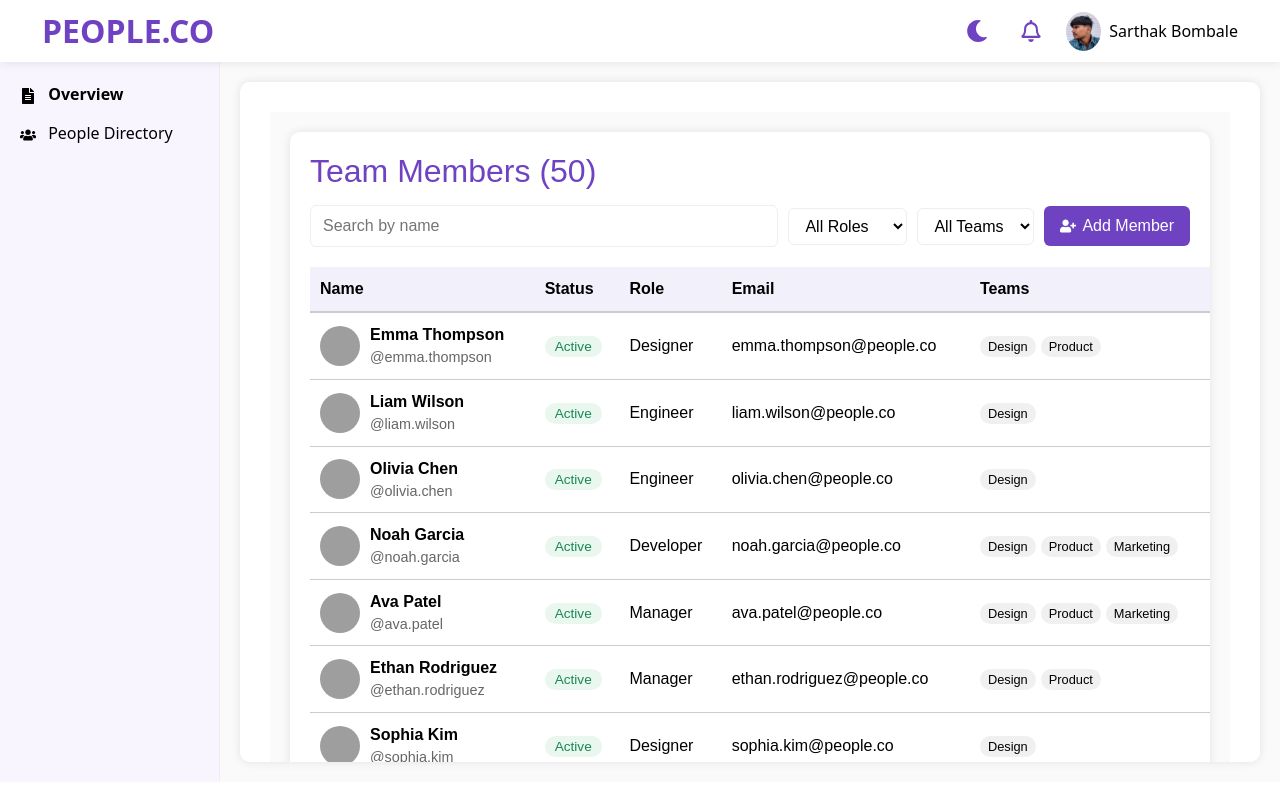
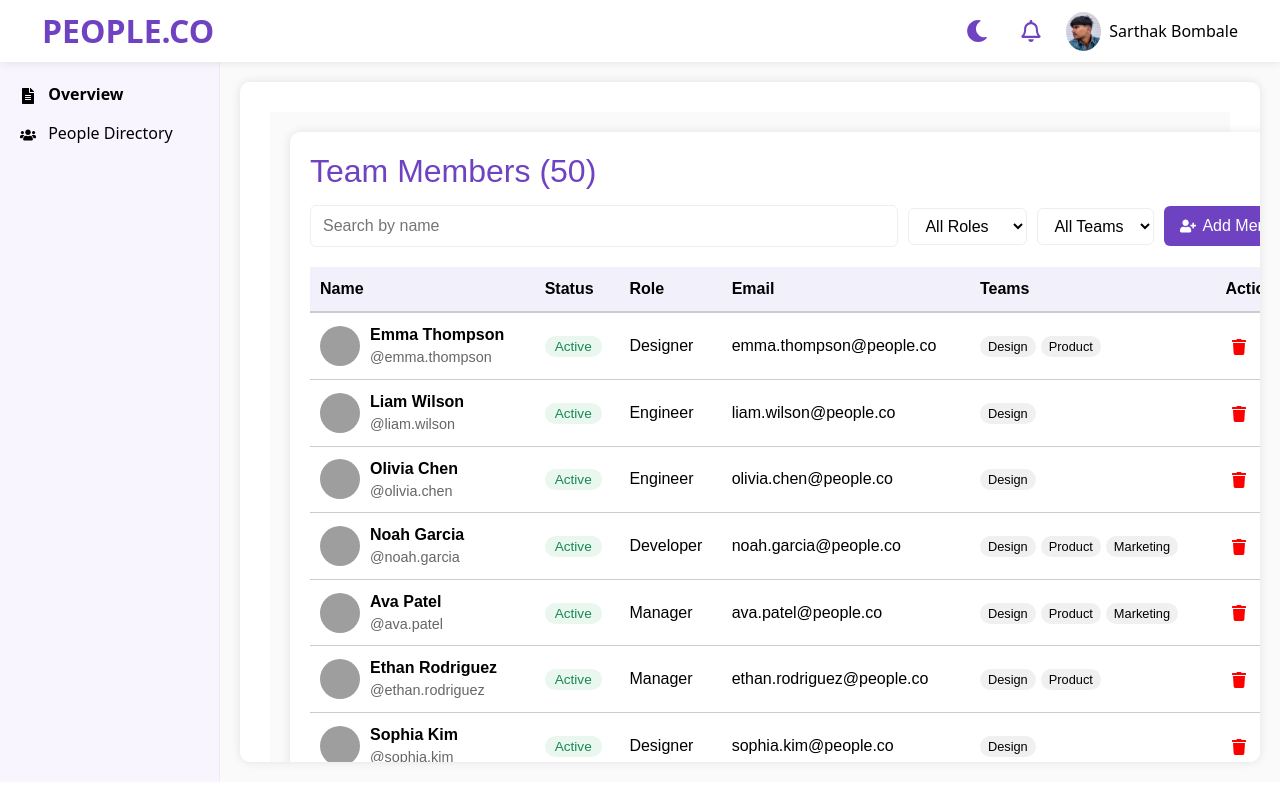
Before and after one commit to sarthakbombale/PeopleDirectory, a React (Vite) app: page /overview/people in a window 1280 px wide. Built offline with nearby package versions, Linux system fonts and the light colour scheme; grey boxes are pictures that could not be loaded.

Commit message:
fix(layout): confine horizontal scroll to table to avoid scrollbar under pagination

```diff
--- a/index.html
+++ b/index.html
@@ -4,7 +4,7 @@
     <meta charset="UTF-8" />
     <link rel="icon" type="image/svg+xml" href="/vite.svg" />
     <meta name="viewport" content="width=device-width, initial-scale=1.0" />
-    <title>People Dashboard</title>
+    <title>People Directory</title>
   </head>
   <body>
     <div id="root"></div>
--- a/src/Components/People.jsx
+++ b/src/Components/People.jsx
@@ -132,7 +132,6 @@ function People() {
             borderRadius: "10px",
             padding: "20px",
             boxShadow: theme.colors.cardShadow,
-            overflowX: "auto",
             transition: "all 0.25s ease",
           }}
         >
@@ -258,6 +257,9 @@ function People() {
           </div>
 
           {/* Table */}
+          {/* Wrap the table in a horizontally-scrollable container so the scrollbar appears under the table only
+              (prevents the scrollbar from appearing below the pagination). */}
+          <div style={{ overflowX: "auto" }}>
             <table
               width="100%"
               cellPadding="10"
@@ -298,6 +300,7 @@ function People() {
               )}
             </tbody>
             </table>
+          </div>
 
           {/* Pagination */}
           <div
```
Lines whose indentation alone changed are shown as unchanged.
